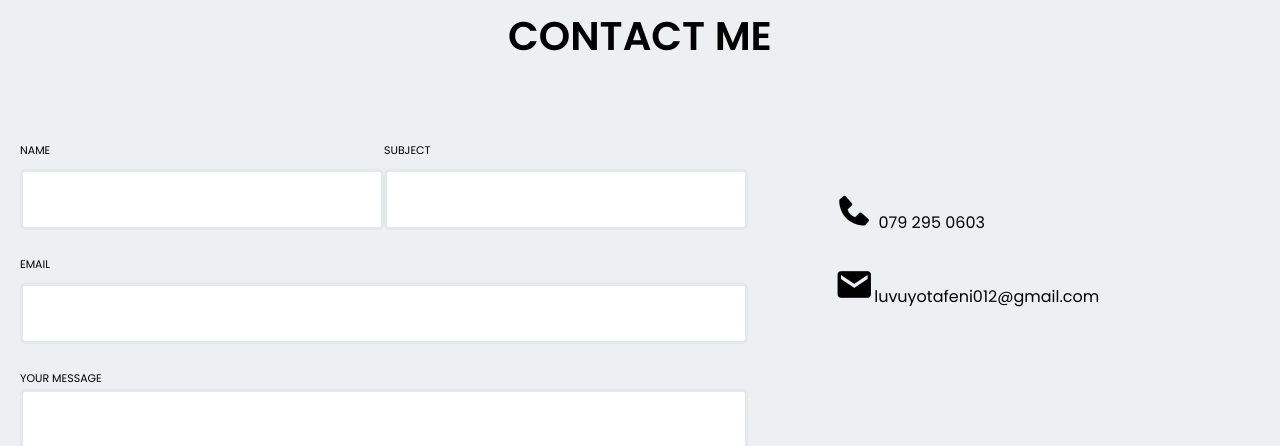
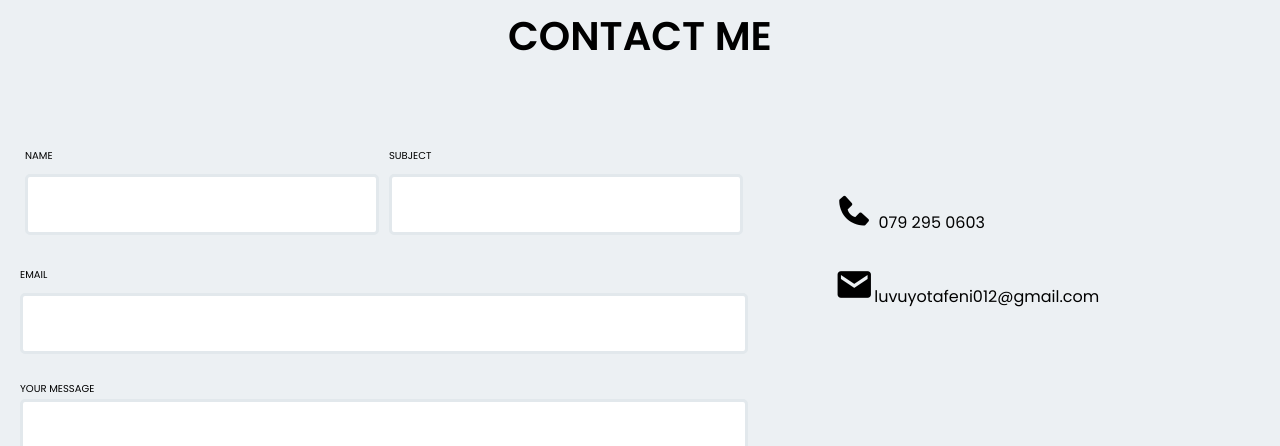
Before and after one commit to Luvuyotafeni/React-JS-portfolio, a React (Create React App) app: page / in a window 1280 px wide. Shown: the part 4480-4926 px from the top of the page. Built offline with nearby package versions, Linux system fonts and the light colour scheme.

Commit message:
contact page css

```diff
--- a/src/App.css
+++ b/src/App.css
@@ -67,6 +67,9 @@ button{
 .right{
   width: 50%;
 }
+.row{
+  margin: 5px;
+}
 .top{
   margin-top:80px;
 }
@@ -100,6 +103,7 @@ input {
   outline: none;
   border: 3px solid #e2e8ec;
   margin-bottom: 20px;
+  margin-right: 20px;
 }
 .open{
   display: none;
--- a/src/component/Projects/projects.css
+++ b/src/component/Projects/projects.css
@@ -76,6 +76,10 @@
     font-size: xx-small;
   }
 
+  .projects .box img {
+    transition: opacity 0.5s;
+    width: 100px;
+  }
   .projects .projects-box {
     width: 80%;
   }
--- a/src/component/contact/contact.css
+++ b/src/component/contact/contact.css
@@ -39,12 +39,17 @@
 }
 
 .contact .input span {
-  font-size: 11px;
+  font-size: 10px;
+}
+.contact .input input{
+  margin-right: 15px;
+
 }
 
 .contact input {
   margin-top: 8px;
   border-radius: 5px;
+
 }
 
 .contact .right button {
```
